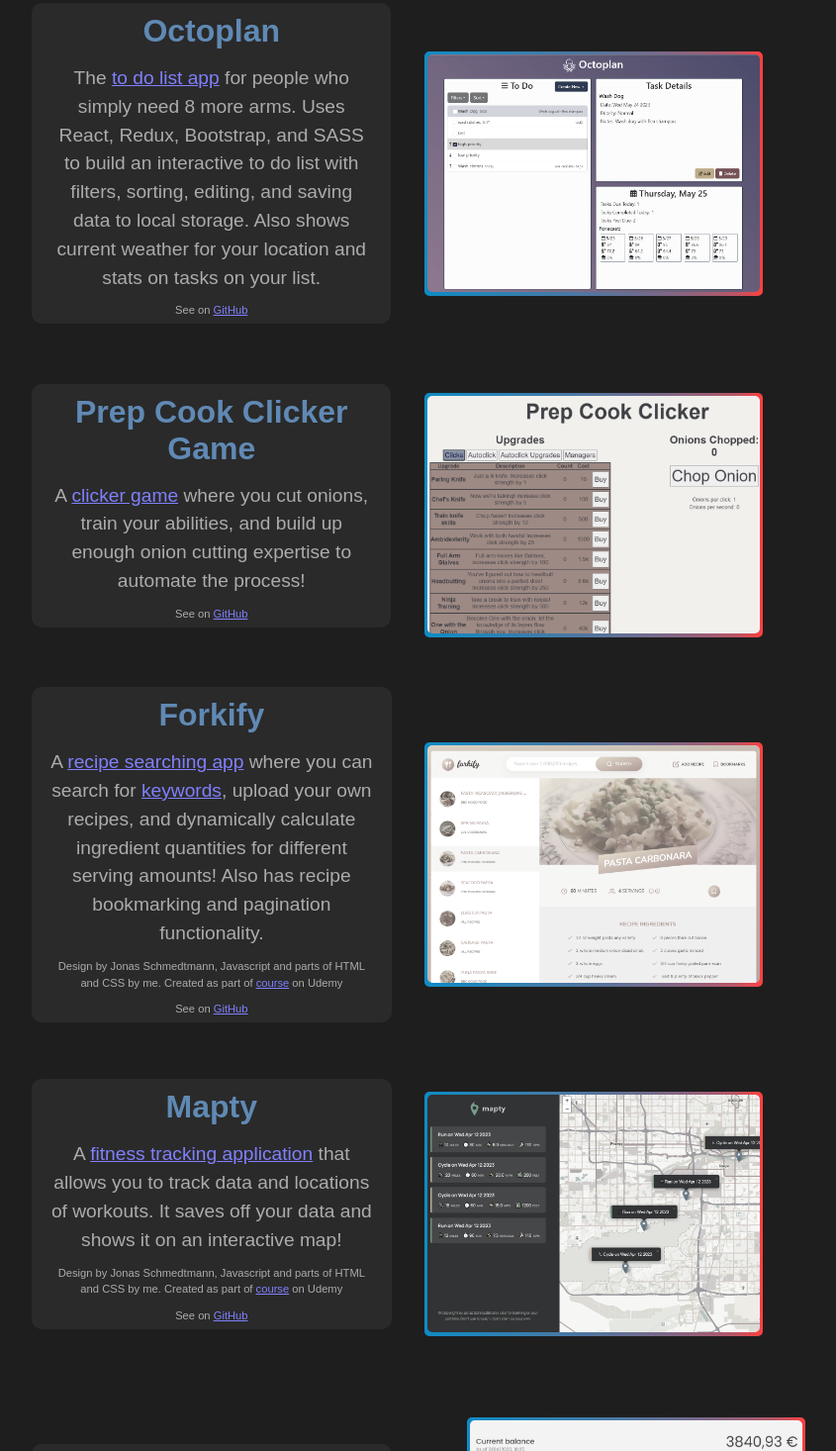
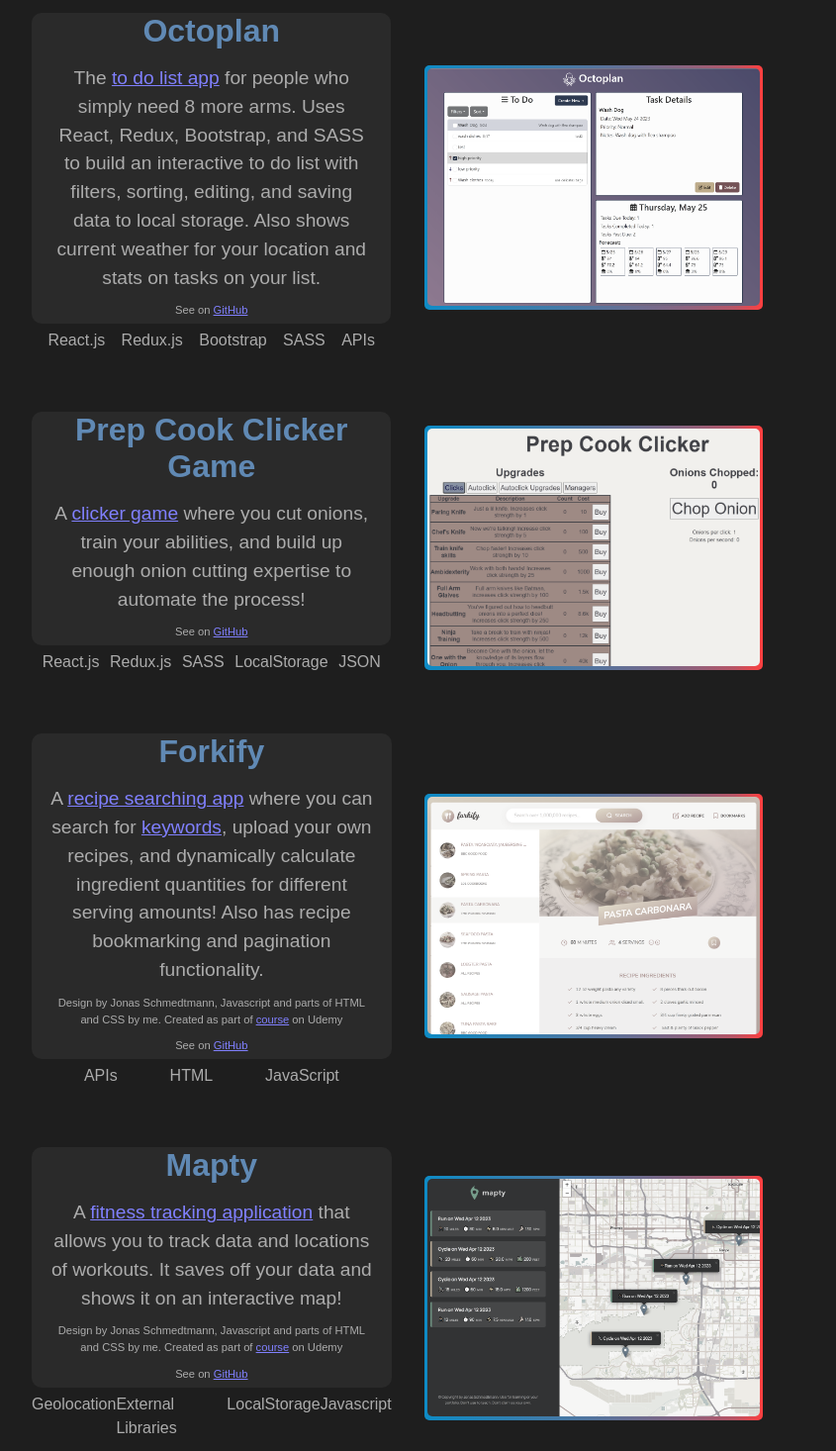
Before and after one commit to kylebenji/kylebenji.github.io, a website: page index.html in a window 1280 px wide. Shown: the part 2269-3735 px from the top of the page at 99% size, without its empty margins (272-1117 px from the left). Drawn offline with Linux system fonts and the light colour scheme.

Commit message:
starting small projects section, formatting skills

```diff
--- a/index.html
+++ b/index.html
@@ -75,23 +75,42 @@
         </div>
         <div class="projects_content">
           <div class="project-wrapper">
+            <div class="project_content-skills-wrapper">
               <div class="project_content_container">
                 <h2>Octoplan</h2>
                 <p>The <a href="./src/octoplan/">to do list app</a> for people who simply need 8 more arms. Uses React, Redux, Bootstrap, and SASS to build an interactive to do list with filters, sorting, editing, and saving data to local storage. Also shows current weather for your location and stats on tasks on your list.</p>
 
                 <p class="small">See on <a target="_blank" href="https://github.com/kylebenji/octoplan">GitHub</a></p>
               </div>
+              <ul class="project_content-skills">
+                <li>React.js</li>
+                <li>Redux.js</li>
+                <li>Bootstrap</li>
+                <li>SASS</li>
+                <li>APIs</li>
+              </ul>
+            </div>
             <div class="image-border"><a href="./src/octoplan/"><img class="project-image" src="./src/octoplan/Octoplan-img.png" alt="Picture of Octoplan Application"></a></div>
           </div>
           <div class="project-wrapper">
+            <div class="project_content-skills-wrapper">
               <div class="project_content_container">
                 <h2>Prep Cook Clicker Game</h2>
                 <p>A <a href="./src/prepCookClicker/">clicker game</a> where you cut onions, train your abilities, and build up enough onion cutting expertise to automate the process!</p>
                 <p class="small">See on <a target="_blank" href="https://github.com/kylebenji/clicker-game">GitHub</a></p>
               </div>
+              <ul class="project_content-skills">
+                <li>React.js</li>
+                <li>Redux.js</li>
+                <li>SASS</li>
+                <li>LocalStorage</li>
+                <li>JSON</li>
+              </ul>
+            </div>
             <div class="image-border"><a href="./src/prepCookClicker/"><img class="project-image" src="./src/prepCookClicker/clicker-img.png" alt="Image of Clicker site"></a></div>
           </div>
           <div class="project-wrapper">
+            <div class="project_content-skills-wrapper">
               <div class="project_content_container">
                 <h2>Forkify</h2>
                 <p>
@@ -104,9 +123,16 @@
                 <p class="small">Design by Jonas Schmedtmann, Javascript and parts of HTML and CSS by me. Created as part of <a href="https://www.udemy.com/course/the-complete-javascript-course/" target="_blank">course</a> on Udemy</p>
                 <p class="small">See on <a target="_blank" href="https://github.com/kylebenji/forkify">GitHub</a></p>
               </div>
+              <ul class="project_content-skills">
+                <li>APIs</li>
+                <li>HTML</li>
+                <li>JavaScript</li>
+              </ul>
+            </div>
             <div class="image-border"><a href="./src/forkify/"><img class="project-image" src="./src/forkify/forkify-img.png" alt="Image of Forkify application"></a></div>
           </div>
           <div class="project-wrapper">
+            <div class="project_content-skills-wrapper">
               <div class="project_content_container">
                 <h2>Mapty</h2>
                 <p>A <a href="./src/maptyApp/">fitness tracking application</a> that allows you to track data and locations of workouts. It saves off your data and shows it on an interactive map!</p>
@@ -114,32 +140,48 @@
                 <p class="small">Design by Jonas Schmedtmann, Javascript and parts of HTML and CSS by me. Created as part of <a href="https://www.udemy.com/course/the-complete-javascript-course/" target="_blank">course</a> on Udemy</p>
                 <p class="small">See on <a target="_blank" href="https://github.com/kylebenji/mapty">GitHub</a></p>
               </div>
+              <ul class="project_content-skills">
+                <li>Geolocation</li>
+                <li>External Libraries</li>
+                <li>LocalStorage</li>
+                <li>Javascript</li>
+              </ul>
+            </div>
             <div class="image-border"><a href="./src/maptyApp/"><img class="project-image" src="./src/maptyApp/mapty-img.png" alt="Picture of Mapty Application"></a></div>
           </div>
           <div class="project-wrapper">
+            <div class="project_content-skills-wrapper">
               <div class="project_content_container">
                 <h2 class="project_header">Bankist</h2>
                 <p class="">A streamlined <a href="./src/bankistApp/">banking app</a> and <a href="./src/bankistWebsite/">marketing website</a><br>example. The banking interface adjusts based on user locale and currency.</p>
                 <p class="small">Design by Jonas Schmedtmann, Javascript and parts of HTML and CSS by me. Created as part of <a href="https://www.udemy.com/course/the-complete-javascript-course/" target="_blank">course</a> on Udemy</p>
                 <p class="small">See full functionality and test users on <a href="https://github.com/kylebenji/bankist-app" target="_blank">GitHub</a>.</p>
               </div>
+                <ul class="project_content-skills">
+                  <li>Interactive Elements</li>
+                  <li>User Management</li>
+                  <li>Internationalization</li>
+                  <li>JavaScript</li>
+                </ul>
+            </div>
             <div class="two-image">
               <div class="image-border image-first"><a href="./src/bankistApp/"><img class="project-image" src="./src/bankistApp/bankist-account-img.png" alt="Bankist App Picture"></a></div>
               <div class="image-border image-second"><a href="./src/bankistWebsite/"><img class="project-image" src="./src/bankistWebsite/bankist-site-img.png" alt="Image of Bankist marketing Site"></a></div>
             </div>
           </div>
-          <!-- <div class="project-wrapper">
+          <div id="small-projects">
+            <div class="project-wrapper">
               <div class="project_content_container">
                 <h2>Pig Game</h2>
-              <p>A <a href="./src/pigGame/">dice game</a> where you compete against a friend! <br>Rolling a 1 will reset your progress, be careful!</p>
+                <a class="inline-image" href="./src/smallProjects/pigGame/"><img class="inline-project-image" src="./src/smallProjects/pigGame/pig-game-img.png" alt="Picture of Pig Game Application"></a>
+                <p>A <a href="./src/smallProjects/pigGame/">dice game</a> where you compete against a friend! <br>Rolling a 1 will reset your progress, be careful!</p>
 
                 <p class="small">Design by Jonas Schmedtmann, Javascript and parts of HTML and CSS by me. Created as part of <a href="https://www.udemy.com/course/the-complete-javascript-course/" target="_blank">course</a> on Udemy</p>
                 <p class="small">See on <a target="_blank" href="https://github.com/kylebenji/pig-game">GitHub</a></p>
               </div>
-            <div class="image-border"><a href="./src/pigGame/"><img class="project-image" src="./src/icons/pig-game-img.png" alt="Picture of Pig Game Application"></a></div>
-          </div> -->
-
-
+              </div>
+            </div>
+          </div>
         </div>
       </div>
       <div id="contacts" class="section">
--- a/src/styles.css
+++ b/src/styles.css
@@ -207,8 +207,12 @@ li {
   margin-bottom: 50px;
 }
 
+.project_content-skills-wrapper {
+  width: 100%;
+}
+
 .project_content_container {
-  width: 75%;
+  width: 100%;
   background-color: var(--color3);
   border-radius: 10px;
   height: fit-content;
@@ -223,6 +227,17 @@ li {
 .project_content_container p {
   padding: 5px 5%;
   text-align: center;
+}
+
+.project_content-skills {
+  display: flex;
+  justify-content: space-evenly;
+  list-style: none;
+  margin-top: 5px;
+}
+
+.project_content-skills li {
+  font-size: 1em;
 }
 
 .project-image {
@@ -263,6 +278,14 @@ li {
   left: 0px;
 }
 
+#small-projects {
+}
+
+.inline-project-image {
+  height: 10em;
+  float: right;
+}
+
 #contacts {
   height: 50vh;
 }
@@ -298,7 +321,7 @@ li {
     margin-bottom: 30px;
   }
 
-  .project_content_container {
+  .project_content-skills-wrapper {
     width: 90%;
   }
 
```
Also changed, not shown: .prettierrc.js (deleted). Lines whose indentation alone changed are shown as unchanged.
